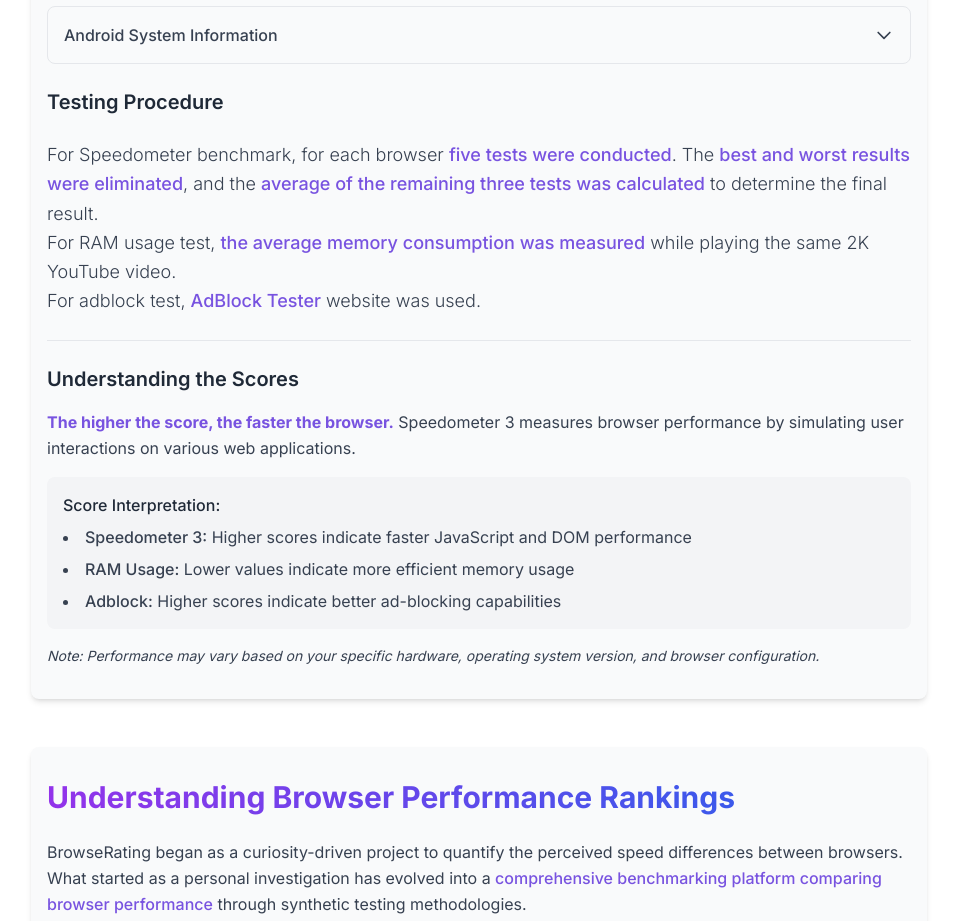
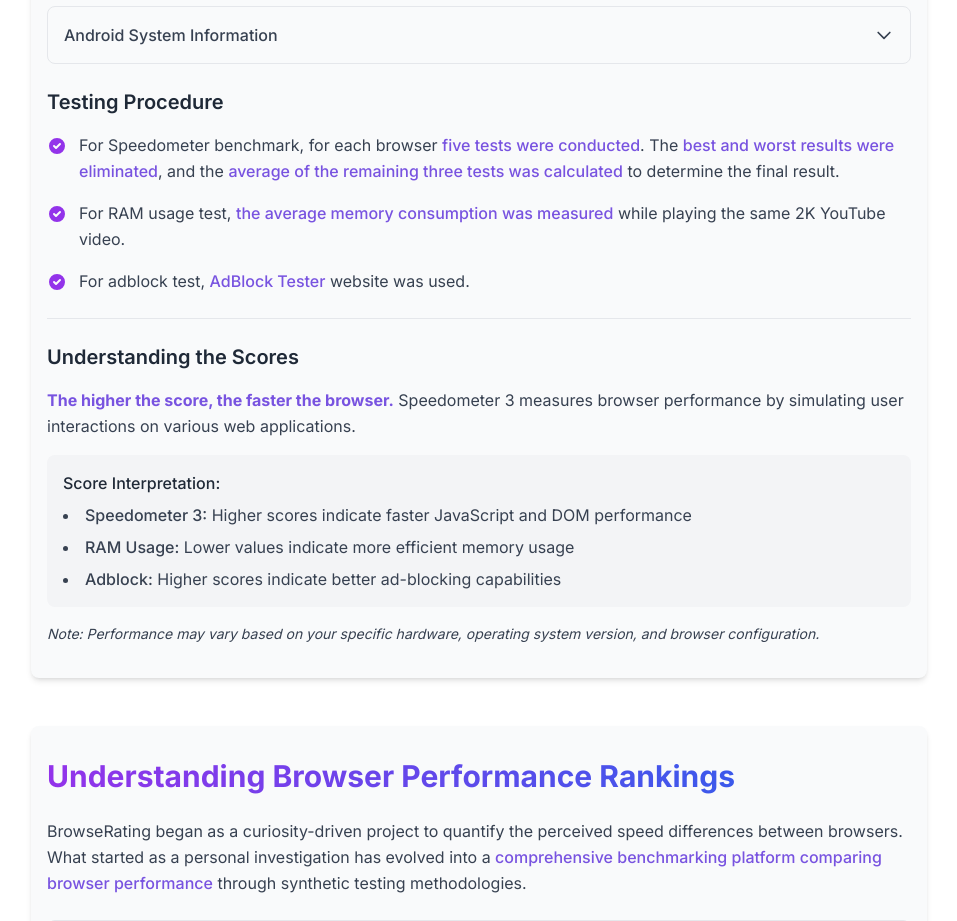
Before and after one commit to kawaiier/browserating, a Next.js app: page / in a window 1280 px wide. Shown: the part 3540-4461 px from the top of the page, without its empty margins (161-1118 px from the left). Built offline with nearby package versions, Linux system fonts and the light colour scheme.

Commit message:
Enhance TestProcedure component with improved layout, accessibility, and visual design

```diff
--- a/app/components/About/TestProcedure.js
+++ b/app/components/About/TestProcedure.js
@@ -1,6 +1,21 @@
 export default function TestProcedure() {
   return (
-    <p className="text-gray-700 dark:text-gray-300 leading-relaxed text-lg font-light pt-2">
+    <div className="space-y-4">
+      <div className="flex items-start">
+        <div className="flex-shrink-0 mt-1">
+          <svg
+            className="h-5 w-5 text-purple-600 dark:text-purple-400"
+            fill="currentColor"
+            viewBox="0 0 20 20"
+          >
+            <path
+              fillRule="evenodd"
+              d="M10 18a8 8 0 100-16 8 8 0 000 16zm3.707-9.293a1 1 0 00-1.414-1.414L9 10.586 7.707 9.293a1 1 0 00-1.414 1.414l2 2a1 1 0 001.414 0l4-4z"
+              clipRule="evenodd"
+            />
+          </svg>
+        </div>
+        <p className="ml-3 text-gray-700 dark:text-gray-300 leading-relaxed">
           For Speedometer benchmark, for each browser{" "}
           <span className="font-medium text-[#7853E0] dark:text-[#9B7BE8]">
             five tests were conducted
@@ -14,23 +29,60 @@ export default function TestProcedure() {
             average of the remaining three tests was calculated
           </span>{" "}
           to determine the final result.
-      <br />
+        </p>
+      </div>
+
+      <div className="flex items-start">
+        <div className="flex-shrink-0 mt-1">
+          <svg
+            className="h-5 w-5 text-purple-600 dark:text-purple-400"
+            fill="currentColor"
+            viewBox="0 0 20 20"
+          >
+            <path
+              fillRule="evenodd"
+              d="M10 18a8 8 0 100-16 8 8 0 000 16zm3.707-9.293a1 1 0 00-1.414-1.414L9 10.586 7.707 9.293a1 1 0 00-1.414 1.414l2 2a1 1 0 001.414 0l4-4z"
+              clipRule="evenodd"
+            />
+          </svg>
+        </div>
+        <p className="ml-3 text-gray-700 dark:text-gray-300 leading-relaxed">
           For RAM usage test,{" "}
           <span className="font-medium text-[#7853E0] dark:text-[#9B7BE8]">
             the average memory consumption was measured
           </span>{" "}
           while playing the same 2K YouTube video.
-      <br />
+        </p>
+      </div>
+
+      <div className="flex items-start">
+        <div className="flex-shrink-0 mt-1">
+          <svg
+            className="h-5 w-5 text-purple-600 dark:text-purple-400"
+            fill="currentColor"
+            viewBox="0 0 20 20"
+          >
+            <path
+              fillRule="evenodd"
+              d="M10 18a8 8 0 100-16 8 8 0 000 16zm3.707-9.293a1 1 0 00-1.414-1.414L9 10.586 7.707 9.293a1 1 0 00-1.414 1.414l2 2a1 1 0 001.414 0l4-4z"
+              clipRule="evenodd"
+            />
+          </svg>
+        </div>
+        <p className="ml-3 text-gray-700 dark:text-gray-300 leading-relaxed">
           For adblock test,{" "}
           <a
             href="https://adblock-tester.com/"
             target="_blank"
             rel="noopener noreferrer"
-        className="font-medium text-[#7853E0] dark:text-[#9B7BE8]"
+            className="font-medium text-[#7853E0] dark:text-[#9B7BE8] hover:underline focus:outline-none focus:ring-2 focus:ring-offset-2 focus:ring-purple-500 rounded"
+            aria-label="Visit AdBlock Tester website (opens in a new tab)"
           >
             AdBlock Tester
           </a>{" "}
           website was used.
         </p>
+      </div>
+    </div>
   );
 }
```
Lines whose indentation alone changed are shown as unchanged.
